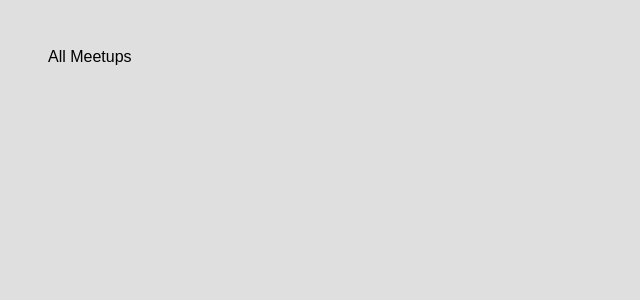
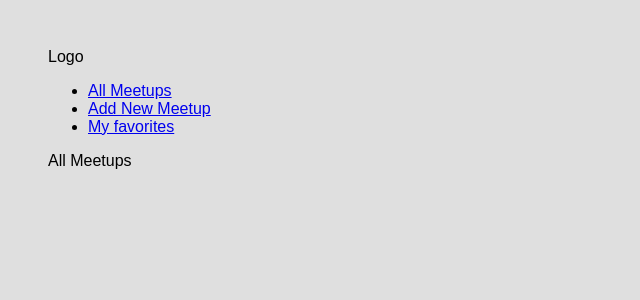
Before and after one commit to elodiebhs/Project-BlockWatchNanaimo, a React (Create React App) app: page / in a window 1280 px wide. Shown: the top 300 px of the page, without its empty margins (0-640 px from the left). Built offline with nearby package versions, Linux system fonts and the light colour scheme; the HTML template or start-up script is replaced by a standard one.

Commit message:
create main navigation component and add links

```diff
--- a/src/App.js
+++ b/src/App.js
@@ -5,11 +5,13 @@
 import AllMeetupsPage from "./pages/AllMeetups"
 import NewMeetupPage from "./pages/NewMeetup"
 import FavoriteMeetupPage from "./pages/FavoriteMeetup"
+import MainNavigation from "./Components/layout/MainNavigation";
 
 
 function App() {
   return (
     <div >
+      <MainNavigation/>
       <Switch>
         <Route path="/" exact={true}>
           <AllMeetupsPage />
--- /dev/null
+++ b/src/Components/layout/MainNavigation.js
@@ -0,0 +1,23 @@
+import React from 'react'
+import { Link } from "react-router-dom";
+
+function MainNavigation() {
+  return (
+    <header>
+      <div>
+        Logo
+     </div>
+
+      <nav>
+        <ul>
+          <li><Link to ="/">All Meetups</Link></li>
+          <li><Link to ="/new-meetup">Add New Meetup</Link></li>
+          <li><Link to ="/favorites">My favorites</Link></li>
+
+        </ul>
+      </nav>
+    </header>
+  )
+}
+
+export default MainNavigation
```
